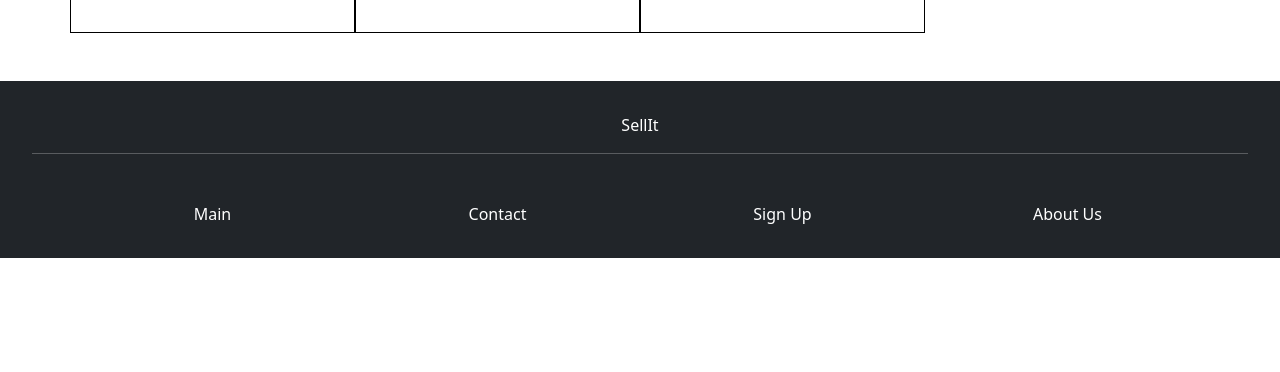
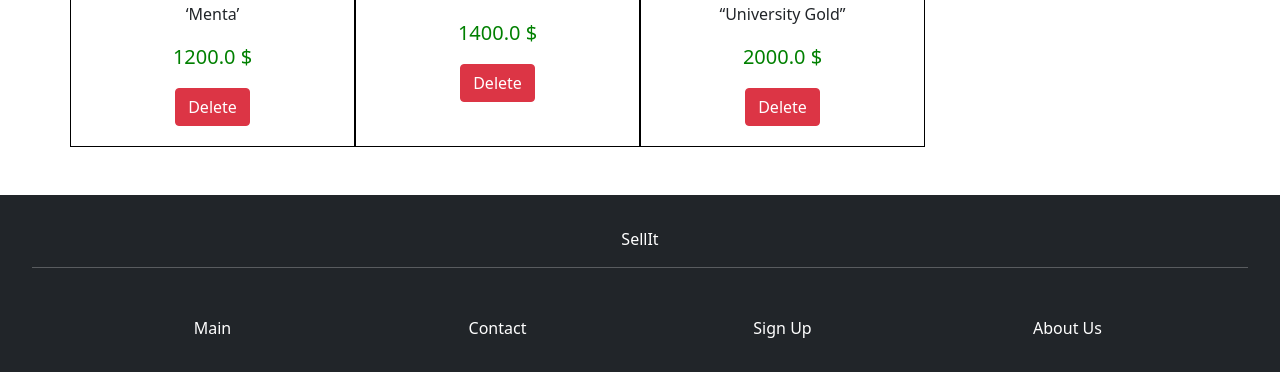
Before and after one commit to optim77/dj_app, a Django app: template app/spacex/templates/spacex/category.html in a window 1280 px wide. Shown: the part 1175-1547 px from the top of the page. Before the commit the page ends 1433 px from the top, so only its background shows below. Run offline with Django 4.2, Linux system fonts and the light colour scheme; a user stored in the database is signed in; data comes from the database, SQL or seed files in the repository; the template is opened without the code that fills it: values that come from a table or form of the project are taken from there, most other values are stand-ins (such as "Sample title", 1, 10 or a date in 2020).

Commit message:
Update category.html
Superuser features

```diff
--- a/app/spacex/templates/spacex/category.html
+++ b/app/spacex/templates/spacex/category.html
@@ -11,6 +11,13 @@
                 <p>{{ item.name }}</p>
                 <p class="price-category">{{ item.price }} $</p>
             </a>
+
+            {% if user.is_superuser %}
+
+            <button @click="deleteItem({{ item.id }})" class="btn btn-danger">Delete</button>
+
+            {% endif %}
+
         </div>
     {% endfor %}
     </div>
```
